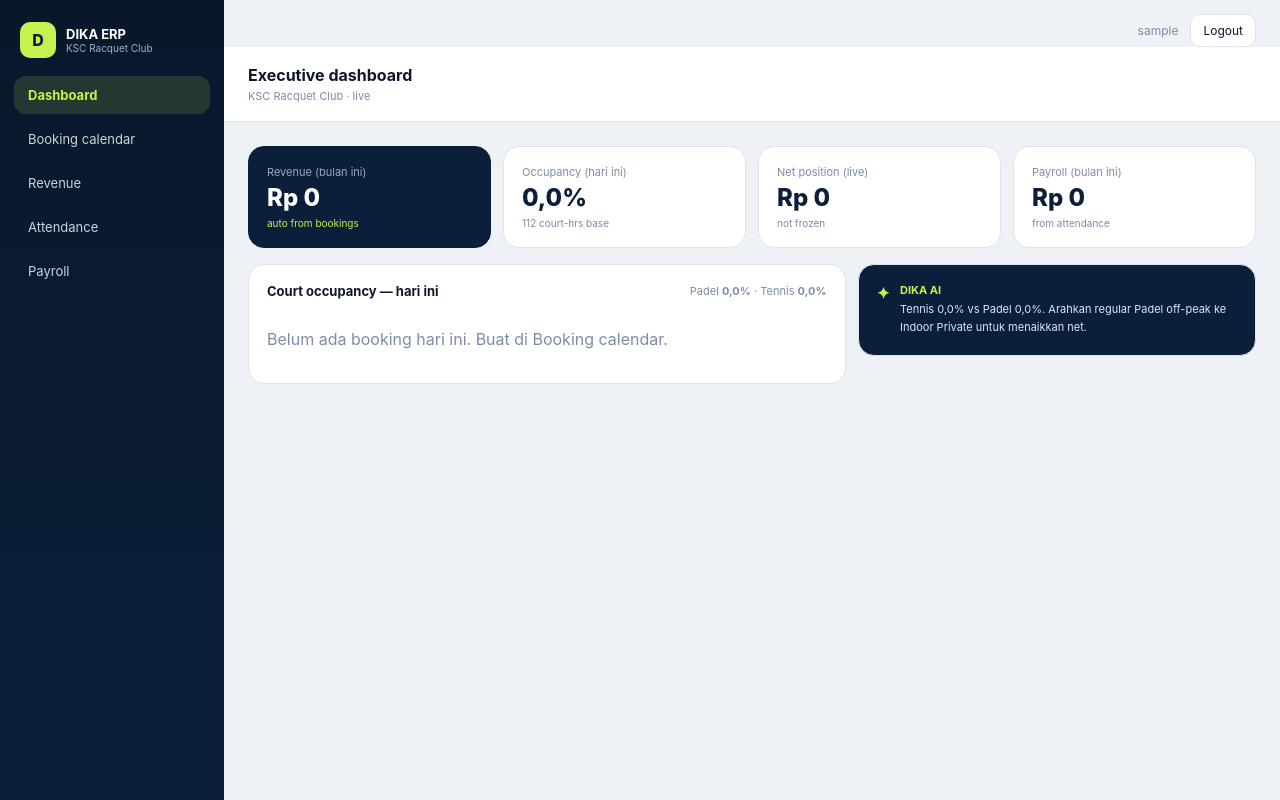
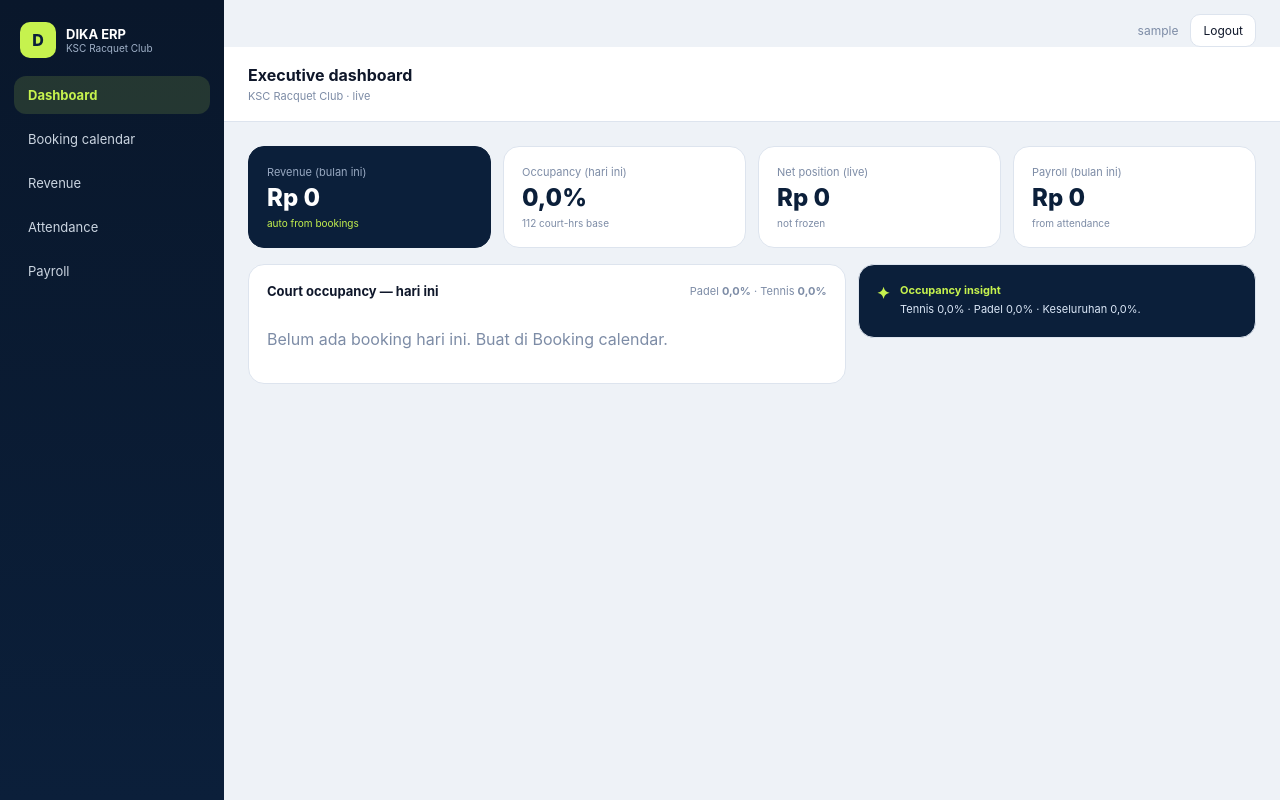
Before and after one commit to codewithtama/ERP-Padel, a Django app: page /dashboard/ in a window 1280 px wide. Run offline with Django 5.2, Linux system fonts and the light colour scheme; the visitor is signed in with stand-in values (Sample User, id 1); data that the repository does not hold is empty.

Commit message:
feat: implement core page views for bookings, attendance, and administrative dashboard management

```diff
--- a/erp/access.py
+++ b/erp/access.py
@@ -7,7 +7,7 @@ def is_admin_user(user) -> bool:
     return bool(user and user.is_authenticated and (user.is_staff or user.is_superuser))
 
 def is_staff_user(user) -> bool:
-    # Staff biasa: login tapi bukan admin/superuser
+    # Staff biasa: login tapi bukan admin/superuser (halaman operasional non-admin)
     return bool(user and user.is_authenticated and not is_admin_user(user))
 
 def is_management_user(user) -> bool:
@@ -26,7 +26,7 @@ def role_required(check):
     return decorator
 
 admin_required = role_required(is_admin_user)
-staff_required = role_required(is_staff_user)
+staff_required = role_required(lambda u: is_staff_user(u) or is_admin_user(u))
 management_required = role_required(is_management_user)
 
 def redirect_home_for_user(user):
--- a/erp/page_views.py
+++ b/erp/page_views.py
@@ -52,7 +52,7 @@ def login_page(request):
         else:
             login(request, user)
             return redirect_home_for_user(user)
-    return render(request, "login.html", {"error": error})
+    return render(request, "login.html", {"error": error, "logged_out": request.GET.get("logged_out")})
 
 
 def logout_page(request):
@@ -222,42 +222,35 @@ def cancel_booking_page(request, booking_id):
 @staff_required
 def attendance_page(request):
     current_employee = _employee_for_user(request.user)
-    if current_employee is None:
-        messages.error(request, "Akun Anda belum terhubung ke data employee. Hubungi admin.")
 
     today = date.today()
-    action_type = "masuk"  # Default pilihan pertama
+    action_type = "masuk"
     already_all_done = False
+    no_employee = current_employee is None
 
     if current_employee:
-        # Cek apa saja absensi yang sudah terisi hari ini
         has_in = Attendance.objects.filter(employee=current_employee, work_date=today, source="masuk").exists()
         has_out = Attendance.objects.filter(employee=current_employee, work_date=today, source="keluar").exists()
+        if has_in and has_out:
+            already_all_done = True
+        elif has_in:
+            action_type = "keluar"
 
-        if has_in and has_out:
-            already_all_done = True  # Sudah absen masuk & keluar
-        elif has_in:
-            action_type = "keluar"   # Sudah masuk, sekarang waktunya absen keluar
-
-    # 2. Inisialisasi Form dengan membawa tipe aksi saat ini
     form = AttendanceForm(
         request.POST or None,
         request.FILES or None,
         current_employee=current_employee,
-        action_type=action_type
+        action_type=action_type,
     )
 
-    if request.method == "POST" and not already_all_done:
-        if current_employee and form.is_valid():
+    if request.method == "POST" and not already_all_done and not no_employee:
+        if form.is_valid():
             attendance = form.save(commit=False)
             attendance.employee = current_employee
             attendance.work_date = today
             attendance.created_by = request.user
             attendance.present = True
-
-            # Paksa simpan tipe absensi berdasarkan kondisi sistem (masuk / keluar)
             attendance.source = action_type
-
             attendance.save()
             messages.success(request, f"Absensi {action_type} berhasil disimpan.")
             return redirect("attendance")
@@ -293,27 +286,21 @@ def attendance_page(request):
             "action_type": action_type,
             "already_all_done": already_all_done,
             "current_employee": current_employee,
+            "no_employee": no_employee,
         },
     )
 
 @staff_required
 def sickleave_page(request):
     current_employee = _employee_for_user(request.user)
-    if current_employee is None:
-        messages.error(request, "Akun Anda belum terhubung ke data employee. Hubungi admin.")
+    no_employee = current_employee is None
 
-    # Masukkan request.FILES untuk menangkap file gambar
     form = SickLeaveForm(request.POST or None, request.FILES or None, current_employee=current_employee)
 
-    if request.method == "POST" and form.is_valid():
+    if request.method == "POST" and form.is_valid() and not no_employee:
         leave = form.save(commit=False)
         leave.requested_by = request.user
-
-        if current_employee is None:
-            return redirect("sickleave")
-
         leave.employee = current_employee
-
         leave.status = "pending"
         leave.save()
         messages.success(request, "Pengajuan sick leave terkirim dan menunggu approval admin.")
@@ -324,7 +311,7 @@ def sickleave_page(request):
         .select_related("employee", "approved_by")
         .order_by("-leave_date")
     )
-    return render(request, "sickleave.html", {"form": form, "sick_leaves": sick_leaves})
+    return render(request, "sickleave.html", {"form": form, "sick_leaves": sick_leaves, "no_employee": no_employee})
 
 
 @admin_required
@@ -435,14 +422,18 @@ def revenue_page(request):
         .order_by("period")
     )
 
+    grand_tennis = 0
+    grand_padel = 0
+    grand_total = 0
     summary = []
     for row in summary_rows:
-        summary.append({
-            "period": row["period"],
-            "tennis": row["tennis"] or 0,
-            "padel": row["padel"] or 0,
-            "total": row["total"] or 0
-        })
+        tennis = row["tennis"] or 0
+        padel = row["padel"] or 0
+        total = row["total"] or 0
+        summary.append({"period": row["period"], "tennis": tennis, "padel": padel, "total": total})
+        grand_tennis += tennis
+        grand_padel += padel
+        grand_total += total
 
     return render(
         request,
@@ -451,11 +442,14 @@ def revenue_page(request):
             "form": form,
             "records": records,
             "summary": summary,
-            "total_tennis": total_tennis,      # Nilainya otomatis ter-filter bulan ini saja
-            "total_padel": total_padel,        # Nilainya otomatis ter-filter bulan ini saja
-            "total_all": total_all,            # Nilainya otomatis ter-filter bulan ini saja
+            "total_tennis": total_tennis,
+            "total_padel": total_padel,
+            "total_all": total_all,
+            "grand_tennis": grand_tennis,
+            "grand_padel": grand_padel,
+            "grand_total": grand_total,
             "editing": instance,
-            "selected_date": selected_date,    # Kirim ke HTML agar input date-picker bisa sinkron
+            "selected_date": selected_date,
         },
     )
 
--- a/static/css/app.css
+++ b/static/css/app.css
@@ -66,6 +66,7 @@ a { color: inherit; text-decoration: none; }
 
 .bars, .list { display: flex; flex-direction: column; gap: 12px; }
 .bar-row-head, .list-row, .table-row { display: flex; justify-content: space-between; gap: 12px; align-items: center; }
+.bar-row { margin-bottom: 12px; }
 .bar-row-head { font-size: 11px; margin-bottom: 6px; }
 .bar-track { height: 8px; background: #eef2f7; border-radius: 999px; overflow: hidden; }
 .bar-fill { height: 100%; background: var(--navy); border-radius: 999px; }
@@ -94,6 +95,13 @@ a { color: inherit; text-decoration: none; }
 .form-grid input, .form-grid select, .form-grid textarea { width: 100%; border: 1px solid var(--line); border-radius: 12px; padding: 11px 12px; font-size: 14px; outline: none; background: #fff; }
 .form-grid input:focus, .form-grid select:focus, .form-grid textarea:focus { border-color: var(--navy); }
 .primary-btn { border: 0; background: var(--navy); color: #fff; border-radius: 12px; padding: 12px 16px; font-weight: 700; }
+.badge { display: inline-block; padding: 2px 8px; border-radius: 6px; font-size: 10px; font-weight: 700; }
+.status-pending { background: #fef3c7; color: #92400e; }
+.status-approved { background: #d1fae5; color: #065f46; }
+.status-rejected { background: #fee2e2; color: #991b1b; }
+.small { font-size: 11px; }
+.form-control { border: 1px solid var(--line); border-radius: 12px; padding: 11px 12px; font-size: 14px; outline: none; background: #fff; }
+.form-control:focus { border-color: var(--navy); }
 .notice { border-radius: 12px; padding: 10px 12px; margin: 10px 0 14px; font-size: 12px; }
 .notice.success { background: #ecfdf5; color: #065f46; }
 .notice.error { background: #fef2f2; color: #991b1b; }
--- a/templates/attendance.html
+++ b/templates/attendance.html
@@ -44,9 +44,11 @@
       </span>
     </div>
 
-    {% if already_all_done %}
+    {% if no_employee %}
+      <div class="notice error">Akun Anda belum terhubung ke data employee. Hubungi admin.</div>
+    {% elif already_all_done %}
       <div class="done-box">
-         🎉 Anda sudah melakukan Absen Masuk dan Absen Keluar untuk hari ini. Terima kasih!
+        Anda sudah melakukan Absen Masuk dan Absen Keluar untuk hari ini. Terima kasih!
       </div>
     {% else %}
       <form method="post" class="form-grid" enctype="multipart/form-data">
--- a/templates/dashboard.html
+++ b/templates/dashboard.html
@@ -1,4 +1,5 @@
 {% extends 'base.html' %}
+{% load humanize %}
 {% block title %}Dashboard · DIKA ERP{% endblock %}
 {% block content %}
 <header class="page-header">
@@ -12,7 +13,7 @@
   <div class="kpi-grid">
     <article class="kpi kpi-dark">
       <div class="kpi-label">Revenue (bulan ini)</div>
-      <div class="kpi-value">Rp {{ snapshot.revenue|default:0|floatformat:0|cut:"." }}</div>
+      <div class="kpi-value">Rp {{ snapshot.revenue|default:0|intcomma }}</div>
       <div class="kpi-sub accent">auto from bookings</div>
     </article>
     <article class="kpi">
@@ -22,12 +23,12 @@
     </article>
     <article class="kpi {% if snapshot.netPosition < 0 %}danger{% endif %}">
       <div class="kpi-label">Net position (live)</div>
-      <div class="kpi-value">Rp {{ snapshot.netPosition|default:0|floatformat:0|cut:"." }}</div>
+      <div class="kpi-value">Rp {{ snapshot.netPosition|default:0|intcomma }}</div>
       <div class="kpi-sub">not frozen</div>
     </article>
     <article class="kpi">
       <div class="kpi-label">Payroll (bulan ini)</div>
-      <div class="kpi-value">Rp {{ snapshot.payroll|default:0|floatformat:0|cut:"." }}</div>
+      <div class="kpi-value">Rp {{ snapshot.payroll|default:0|intcomma }}</div>
       <div class="kpi-sub">from attendance</div>
     </article>
   </div>
@@ -59,8 +60,8 @@
     <aside class="insight">
       <div class="insight-mark">✦</div>
       <div>
-        <div class="insight-title">DIKA AI</div>
-        <div class="insight-copy">Tennis {{ snapshot.tennisOcc }}% vs Padel {{ snapshot.padelOcc }}%. Arahkan regular Padel off-peak ke Indoor Private untuk menaikkan net.</div>
+        <div class="insight-title">Occupancy insight</div>
+        <div class="insight-copy">Tennis {{ snapshot.tennisOcc }}% &middot; Padel {{ snapshot.padelOcc }}% &middot; Keseluruhan {{ snapshot.overallOcc }}%.</div>
       </div>
     </aside>
   </div>
--- a/templates/sickleave.html
+++ b/templates/sickleave.html
@@ -27,11 +27,15 @@
       <span>staff only</span>
     </div>
 
+    {% if no_employee %}
+      <div class="notice error">Akun Anda belum terhubung ke data employee. Hubungi admin.</div>
+    {% else %}
     <form method="post" class="form-grid" enctype="multipart/form-data">
       {% csrf_token %}
       {{ form.as_p }}
       <button type="submit" class="primary-btn">Submit request</button>
     </form>
+    {% endif %}
   </article>
 
   <article class="card">
```
Also changed, not shown: templates/payroll.html (+6 -5 lines), templates/revenue.html (+4 -4 lines).
